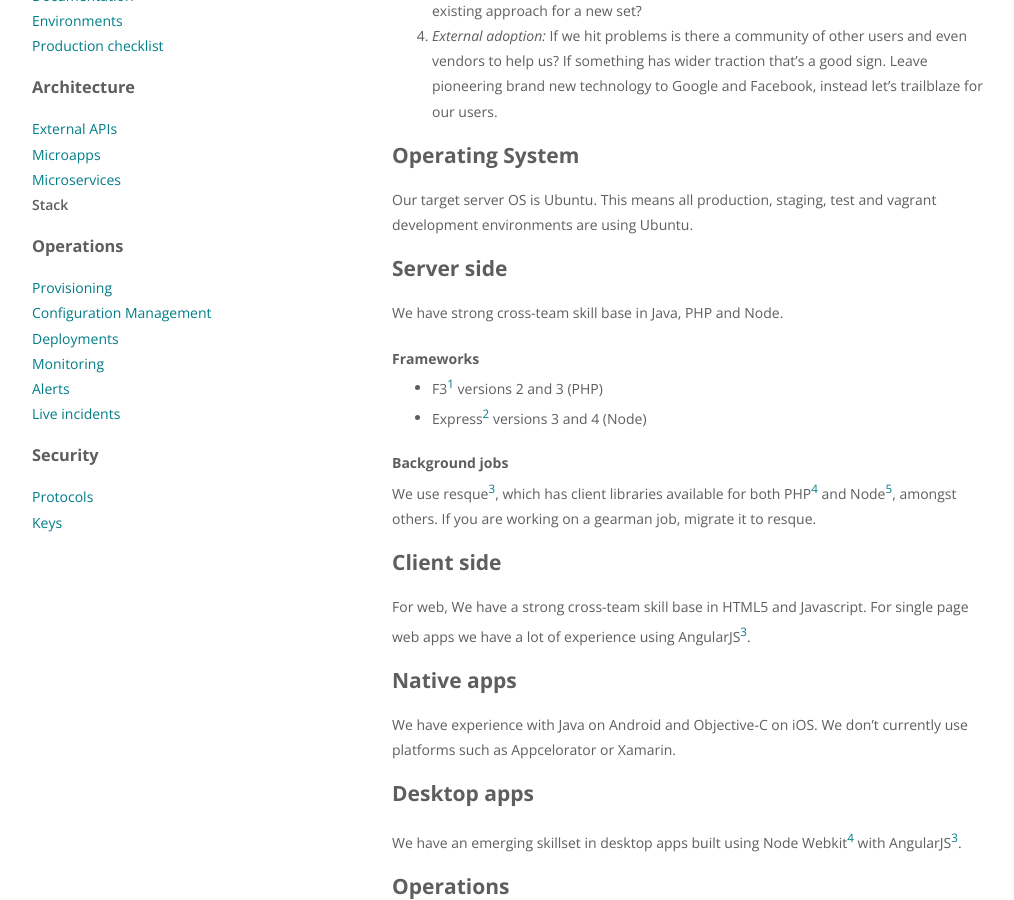
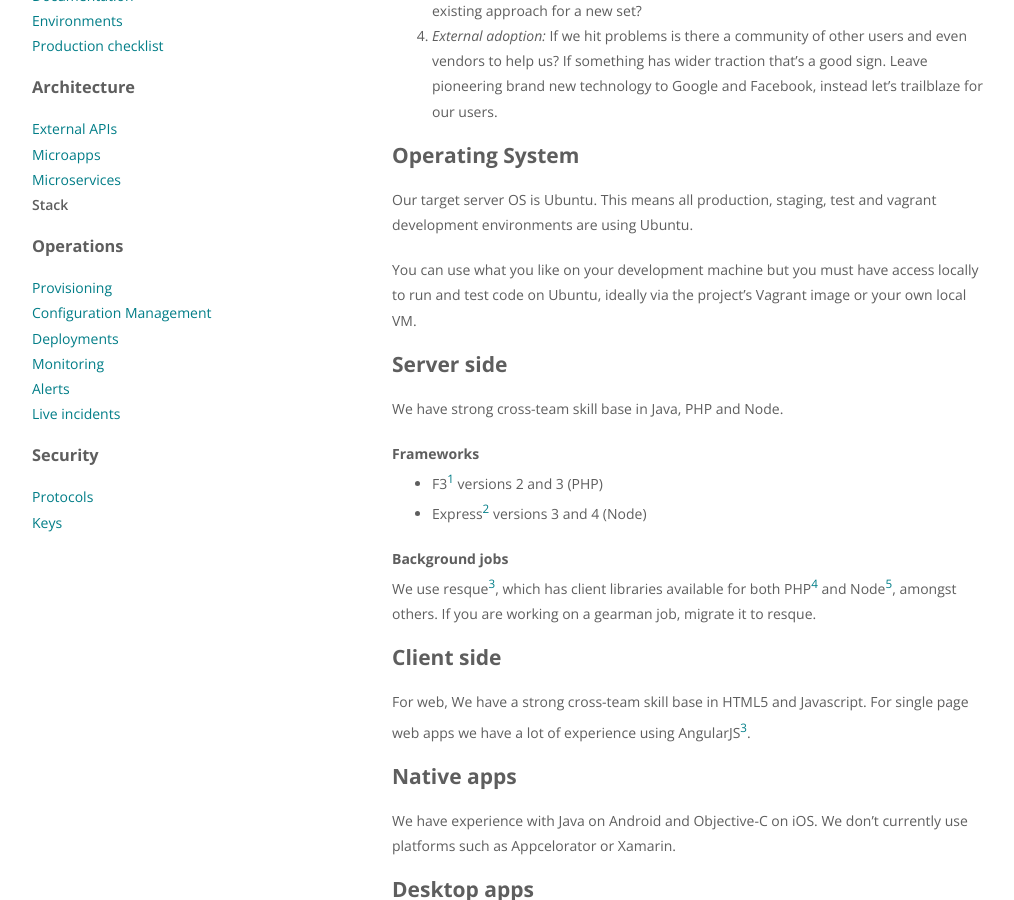
Before and after one commit to ellerbrock/talis.github.io, a Jekyll site: the page built from topics/stack.md, in a window 1280 px wide and 900 px high, scrolled down 651 px. Shown: the whole window, without its empty margins (128-1142 px from the left). Built offline with Jekyll 4.4.1, drawn with Linux system fonts in a browser that asks for light colours.

Commit message:
Added local OS advice

```diff
--- a/topics/stack.md
+++ b/topics/stack.md
@@ -29,6 +29,9 @@ trailblaze for our users.
 
 Our target server OS is Ubuntu. This means all production, staging, test and vagrant development environments are using
 Ubuntu.
+
+You can use what you like on your development machine but you must have access locally to run and test code on Ubuntu,
+ideally via the project's Vagrant image or your own local VM.
 
 ## Server side
 
```
